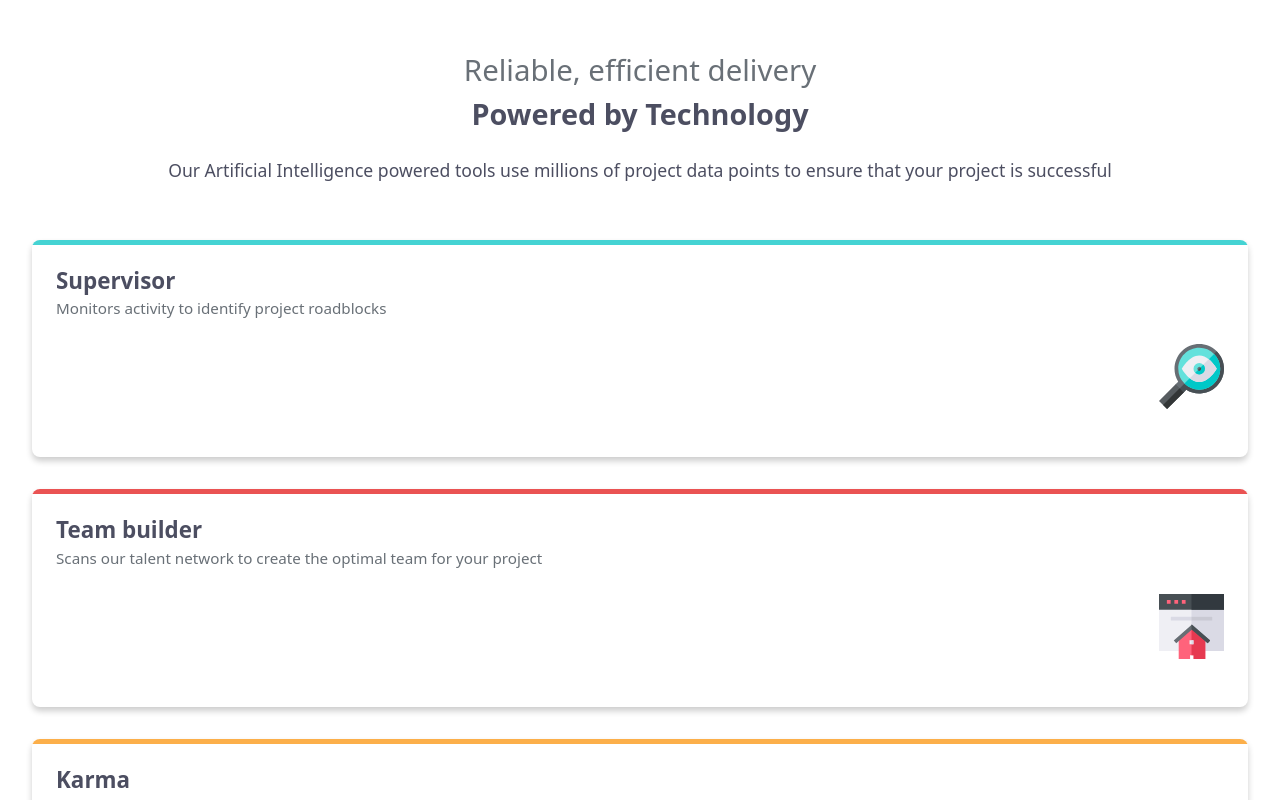
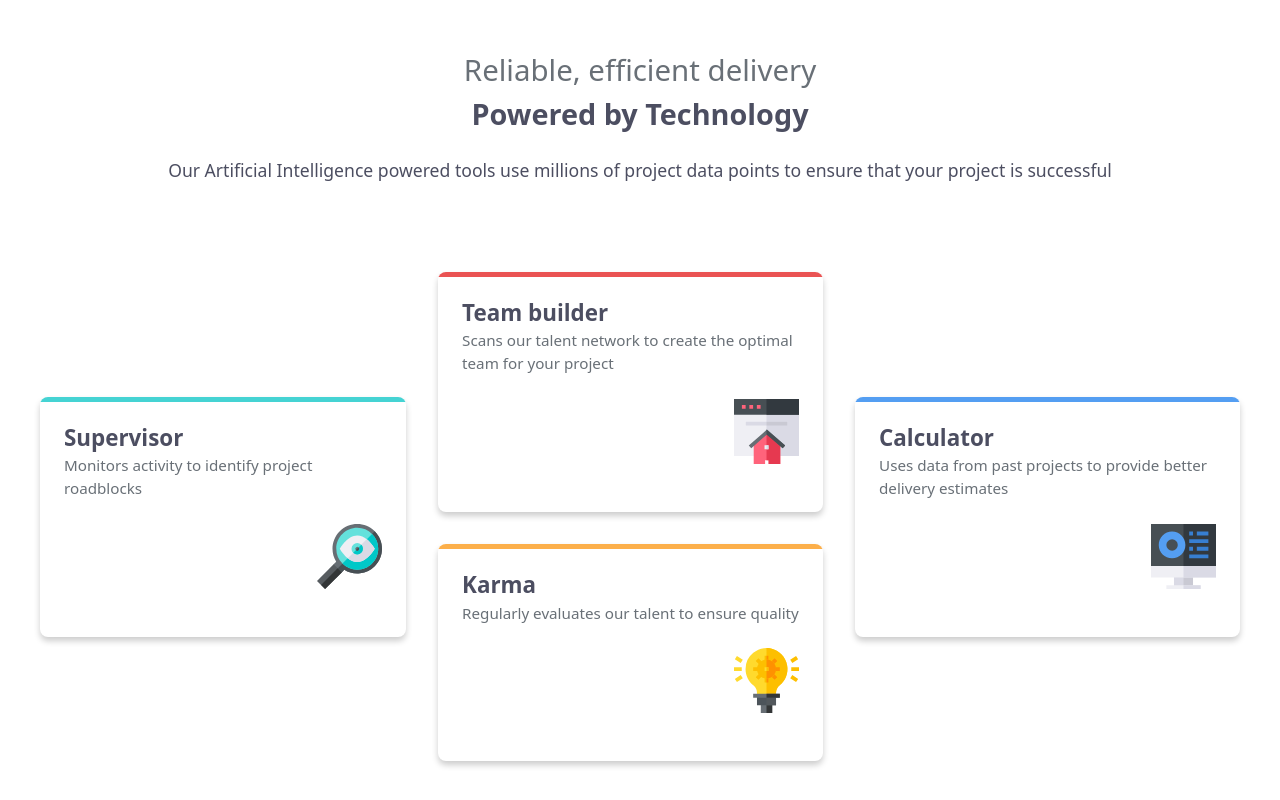
Before and after one commit to LuisCorreaDv/four-card-section-with-react, a React (Vite) app: page / in a window 1280 px wide. Shown: the top 800 px of the page. Built offline with nearby package versions, Linux system fonts and the light colour scheme.

Commit message:
Cross card layout with flex

```diff
--- a/src/App.css
+++ b/src/App.css
@@ -1,4 +1,3 @@
-
 .main-section {
   padding: 2.5rem 1.5rem;
   text-align: center;
@@ -26,9 +25,33 @@
 }
 
 .cards-feature {
-  display: grid;
-  grid-template-columns: 1fr;
+  display: flex;
+  flex-direction: column;
   gap: 2rem;
-  padding: 0 1.5rem;
-  padding-bottom: 1.5rem;
+  padding: 2rem;
 }
+
+@media (min-width: 1024px) {
+  .cards-feature {
+    flex-direction: row;
+    justify-content: center;
+    align-items: center;
+    gap: 2rem;
+  }
+
+  .card-col {
+    display: flex;
+    flex-direction: column;
+    gap: 2rem;
+  }
+
+  .card-col.left,
+  .card-col.right {
+    justify-content: center;
+    align-items: center;
+  }
+
+  .card-col.center {
+    justify-content: center;
+  }
+}
--- a/src/App.jsx
+++ b/src/App.jsx
@@ -17,24 +17,28 @@ function App() {
       title: "Supervisor",
       text: "Monitors activity to identify project roadblocks",
       imgLink: "/images/icon-supervisor.svg",
+      column: "left",
     },
     {
       color: colors.red,
       title: "Team builder",
       text: "Scans our talent network to create the optimal team for your project",
       imgLink: "/images/icon-team-builder.svg",
+      column: "center",
     },
     {
       color: colors.orange,
       title: "Karma",
       text: "Regularly evaluates our talent to ensure quality",
       imgLink: "/images/icon-karma.svg",
+      column: "center",
     },
     {
       color: colors.blue,
       title: "Calculator",
       text: "Uses data from past projects to provide better delivery estimates",
       imgLink: "/images/icon-calculator.svg",
+      column: "right",
     },
   ];
 
@@ -52,17 +56,21 @@ function App() {
           </div>
         </section>
         <section className="cards-feature">
-          {
-            cards.map((card, index) => (
+          {["left", "center", "right"].map((col) => (
+            <div key={col} className={`card-col ${col}`}>
+              {cards
+                .filter((card) => card.column === col)
+                .map((card, i) => (
                   <Card
-                key={index}
+                    key={i}
                     color={card.color}
                     title={card.title}
                     text={card.text}
                     src={card.imgLink}
                   />
-            ))
-          }
+                ))}
+            </div>
+          ))}
         </section>
       </main>
     </>
--- a/src/components/Card.jsx
+++ b/src/components/Card.jsx
@@ -2,7 +2,7 @@ import "../styles/card.css"
 
 function Card({color, title, text, src}) {
   return (
-    <article className="card-container">
+    <article className={"card-container"}>
       <div className="card-color" style={{ backgroundColor: color }}></div>
       <div className="card-content">
         <h3 className="card-title">{title}</h3>
--- a/src/styles/card.css
+++ b/src/styles/card.css
@@ -1,5 +1,6 @@
 /* Card container general */
 .card-container {
+  max-width: 350px;
   display: grid;
   grid-template-rows: auto 1fr auto;
   background-color: white;
```
Lines whose indentation alone changed are shown as unchanged.
